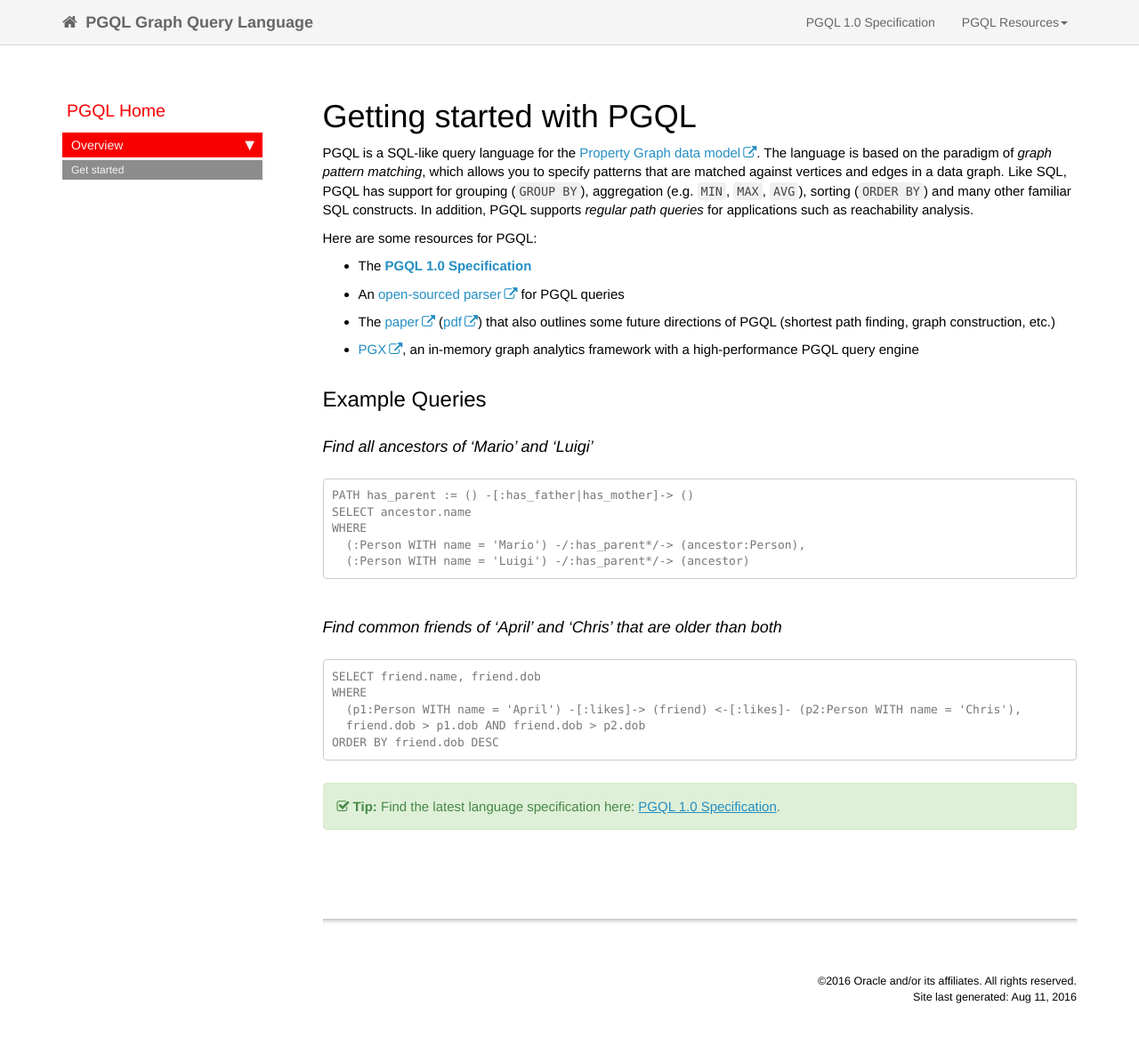
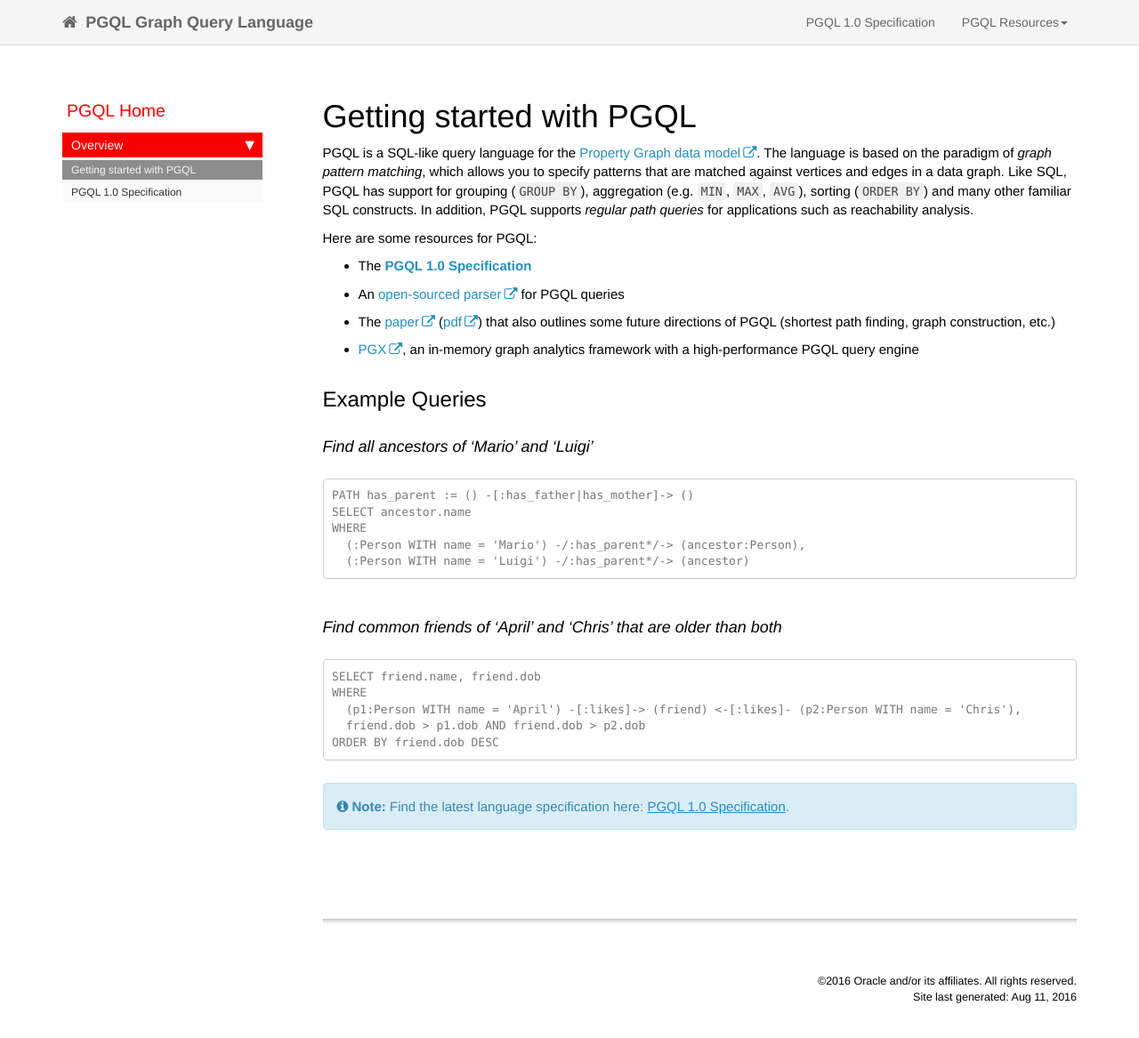
Before and after one commit to oracle/pgql-lang, a Jekyll site: the page built from index.md, in a window 1280 px wide and 1181 px high. Shown: the top 1167 px of the window at 89% size. Built offline with Jekyll 4.4.1, drawn with Linux system fonts in a browser that asks for light colours; nearby versions of some CDN libraries; comment, search, counter and statistics services are not loaded.

Commit message:
make spec more visible

````diff
--- a/_data/sidebars/mydoc_sidebar.yml
+++ b/_data/sidebars/mydoc_sidebar.yml
@@ -7,7 +7,11 @@
     output: web
     folderitems:
 
-    - title: Get started
+    - title: Getting started with PGQL
       url: /index.html
       output: web
       type: homepage
+
+    - title: PGQL 1.0 Specification
+      url: /pgql-1.0-specification.html
+      output: web
--- a/index.md
+++ b/index.md
@@ -41,4 +41,4 @@
 ORDER BY friend.dob DESC
 ```
 
-{% include tip.html content="Find the latest language specification here: [PGQL 1.0 Specification](pgql-1.0-specification.html)." %}
+{% include note.html content="Find the latest language specification here: [PGQL 1.0 Specification](pgql-1.0-specification.html)." %}
````
